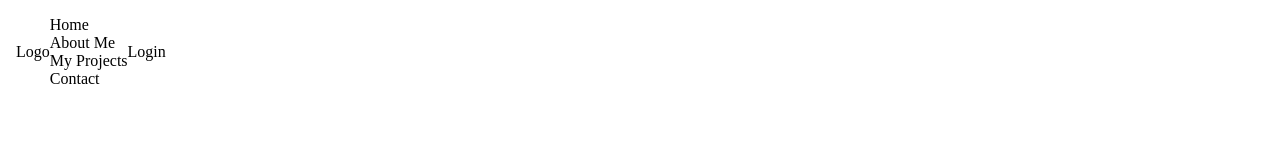
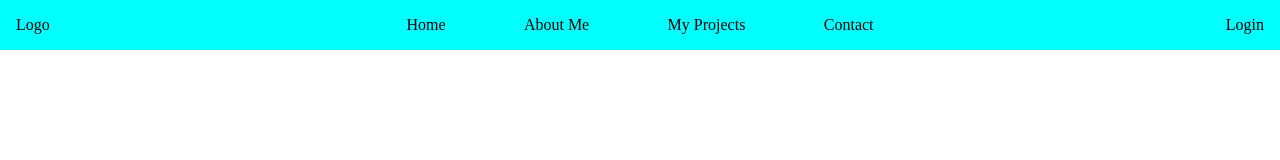
Before and after one commit to Haktan-Yilmaz/P1-html-css, a plain HTML site: page opdracht_6.3/index.html in a window 1280 px wide. Drawn offline with Linux system fonts and the light colour scheme.

Commit message:
opdracht 6.3

```diff
--- a/opdracht_6.3/style.css
+++ b/opdracht_6.3/style.css
@@ -13,6 +13,7 @@ nav {
     align-items: center;
     flex-wrap: wrap;
     justify-content: space-between;
+    background-color: aqua;
 }
 
 nav ul {
@@ -21,3 +22,22 @@ nav ul {
     list-style-type: none;
     width: 100%;
 }
+
+.logo {
+    width: 25%;
+    display: flex;
+    justify-content: flex-start;
+}
+
+.separate {
+    width: 50%;
+    display: flex;
+    justify-content: space-evenly;
+}
+
+.login {
+    width: 25%;
+    display: flex;
+    justify-content: flex-end;
+
+}
```
Also changed, not shown: opdracht_6.3/index.html (+1 -0 lines).
